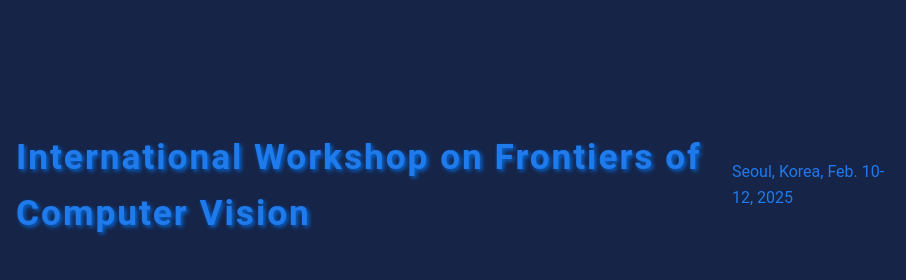
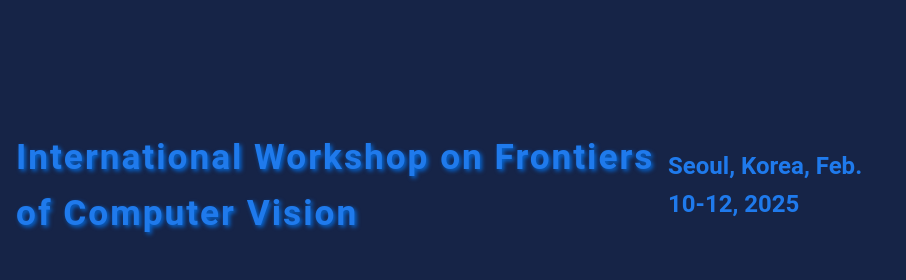
Before and after one commit to iwfcv2025/iwfcv2025.github.io, a plain HTML site: page index.html in a window 1280 px wide. Shown: the top 280 px of the page, 374-1280 px from the left. Drawn offline with Linux system fonts and the light colour scheme.

Commit message:
Update index.html

```diff
--- a/index.html
+++ b/index.html
@@ -11,7 +11,7 @@
         <div class="header-content">
             <img src="logo.png" class="logo" alt="IWFCV Logo">
             <h1>International Workshop on Frontiers of Computer Vision</h1>
-            <p>Seoul, Korea, Feb. 10-12, 2025</p>
+            <h2>Seoul, Korea, Feb. 10-12, 2025</h2>
         </div>
         <nav>
             <ul>
```
